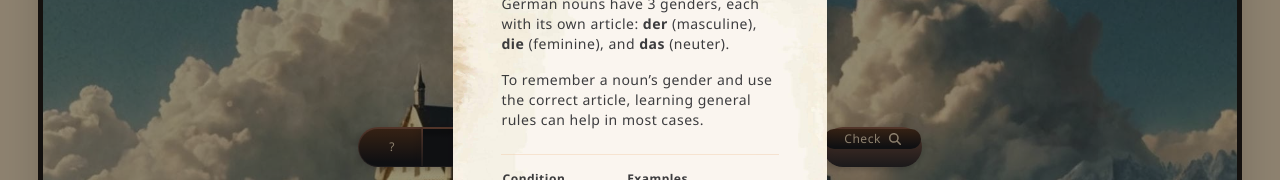
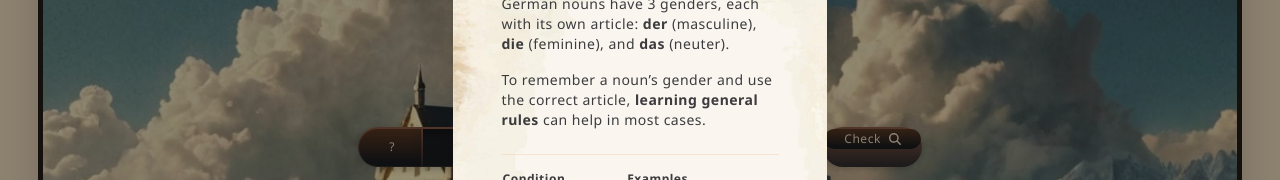
Before and after one commit to ricky-kiva/wrx-derdiedas-fe, a React (Vite) app: page / in a window 1280 px wide. Both pictures are taken after a click on the button "Note for DerDieDas". Shown: the part 222-402 px from the top of the page. Built offline with nearby package versions, Linux system fonts and the light colour scheme.

Commit message:
feat(comps.): bold important txt. on `DDDNote`

```diff
--- a/src/components/Content/DDDNote.tsx
+++ b/src/components/Content/DDDNote.tsx
@@ -60,7 +60,7 @@ const italicizeHyphen = (sentence: string): JSX.Element => (
 export const DDDNote = () => (
   <div className='flex flex-col gap-4'>
     <p>German nouns have 3 genders, each with its own article: <b>der</b> (masculine), <b>die</b> (feminine), and <b>das</b> (neuter).</p>
-    <p>To remember a noun’s gender and use the correct article, learning general rules can help in most cases.</p>
+    <p>To remember a noun’s gender and use the correct article, <b>learning general rules</b> can help in most cases.</p>
     <div className='overflow-x-auto mt-2'>
       <table className='min-w-full text-xs'>
         <thead>
```
